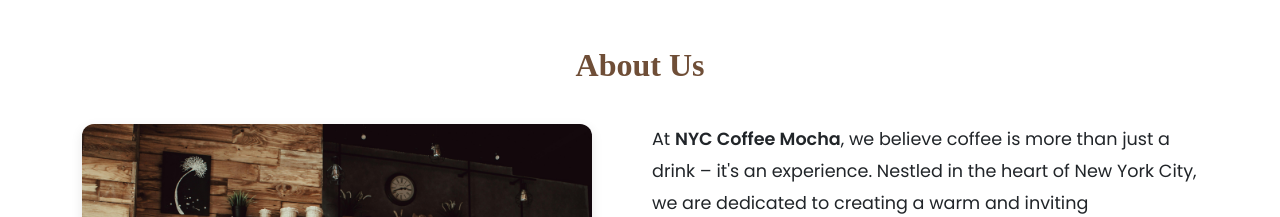
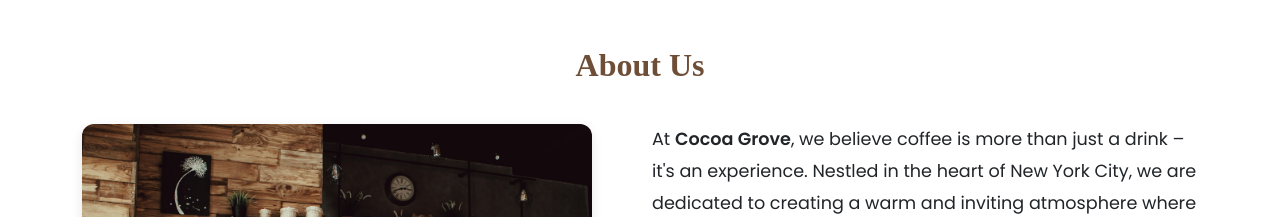
Before and after one commit to SWaRANgi8728/NYC-Coffee-Mocha, a plain HTML site: page index.html in a window 1280 px wide. Shown: the part 802-1019 px from the top of the page. Drawn offline with nearby package versions, Linux system fonts and the light colour scheme.

Commit message:
Update index.html

```diff
--- a/index.html
+++ b/index.html
@@ -66,7 +66,7 @@
       </div>
       <div class="col-md-6 d-flex flex-column justify-content-start">
         <p class="fade-up delay-2 mb-3" style="font-size: 1.1rem; line-height: 1.8;">
-          At <strong>NYC Coffee Mocha</strong>, we believe coffee is more than just a drink – it's an experience. Nestled in the heart of New York City, we are dedicated to creating a warm and inviting atmosphere where every cup tells a story.
+          At <strong>Cocoa Grove</strong>, we believe coffee is more than just a drink – it's an experience. Nestled in the heart of New York City, we are dedicated to creating a warm and inviting atmosphere where every cup tells a story.
         </p>
 
         <div id="extraContent" style="font-size: 1.1rem; line-height: 1.8;">
```
